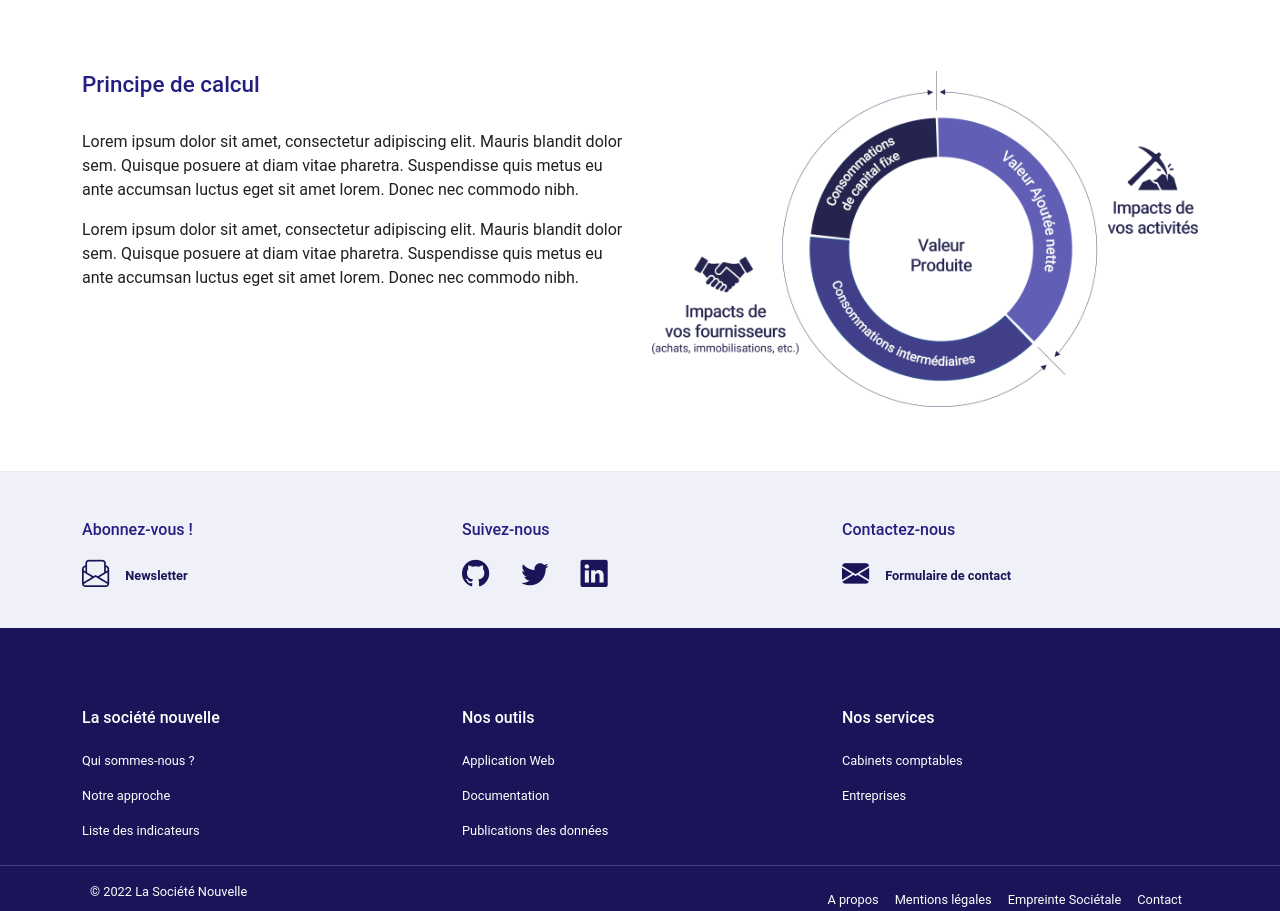
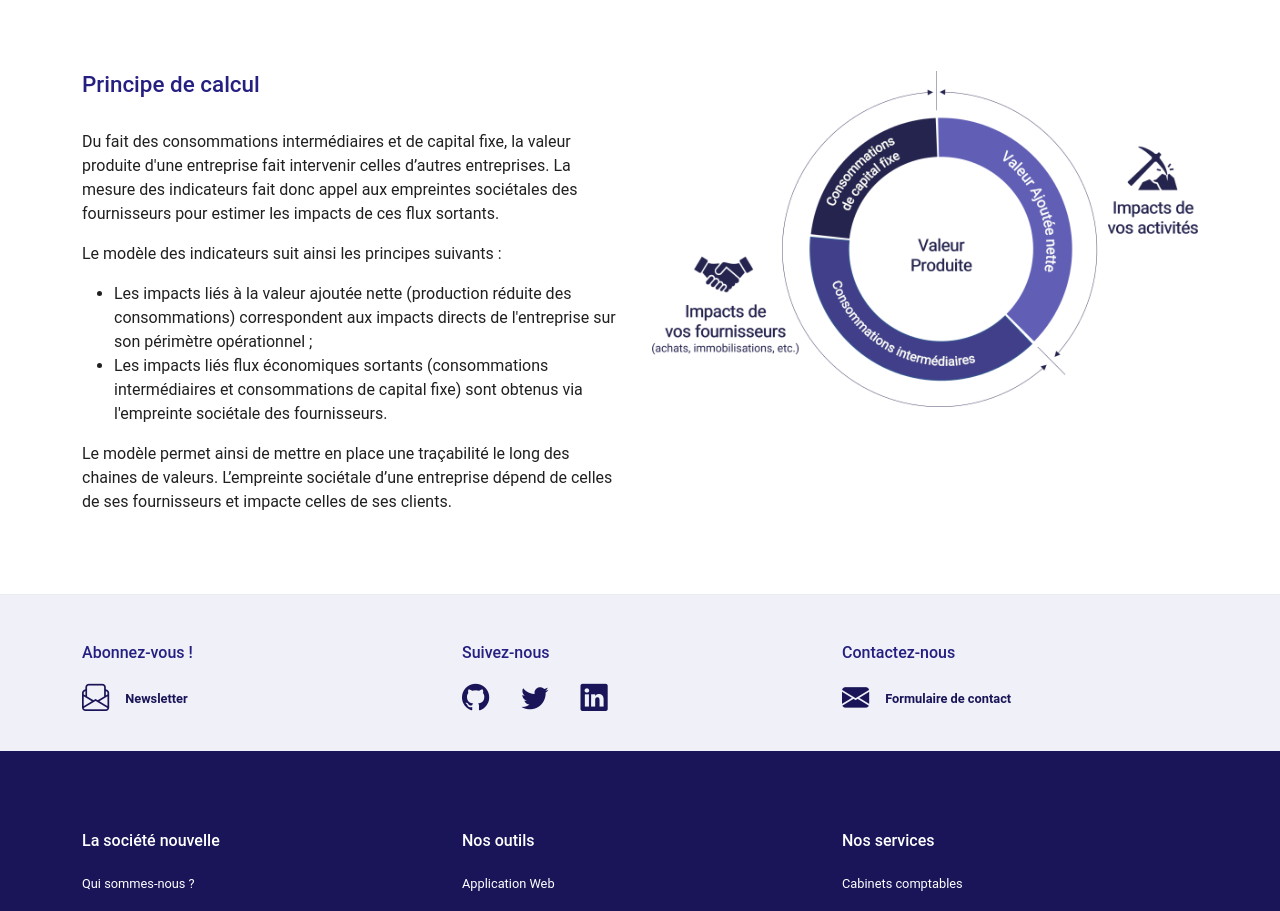
Before and after one commit to La-Societe-Nouvelle/LaSocieteNouvelle-Website, a Next.js app: page /entreprises in a window 1280 px wide. Shown: the part 1700-2611 px from the top of the page. Built offline with nearby package versions, Linux system fonts and the light colour scheme.

Commit message:
Add content page entreprises

```diff
--- a/src/pages/entreprises.js
+++ b/src/pages/entreprises.js
@@ -93,14 +93,20 @@ const Entreprises = () => {
             <Col>
               <h3> Principe de calcul</h3>
               <p>
-              Lorem ipsum dolor sit amet, consectetur adipiscing elit.
-              Mauris blandit dolor sem. Quisque posuere at diam vitae pharetra.
-              Suspendisse quis metus eu ante accumsan luctus eget sit amet lorem. Donec nec commodo nibh.
+                Du fait des consommations intermédiaires et de capital fixe, la valeur produite d'une entreprise
+                fait intervenir celles d’autres entreprises. La mesure des indicateurs fait donc appel aux empreintes
+                sociétales des fournisseurs pour estimer les impacts de ces flux sortants.
               </p>
               <p>
-              Lorem ipsum dolor sit amet, consectetur adipiscing elit.
-              Mauris blandit dolor sem. Quisque posuere at diam vitae pharetra.
-              Suspendisse quis metus eu ante accumsan luctus eget sit amet lorem. Donec nec commodo nibh.
+                Le modèle des indicateurs suit ainsi les principes suivants :
+              </p>
+              <ul>
+                <li>Les impacts liés à la valeur ajoutée nette (production réduite des consommations) correspondent aux impacts directs de l'entreprise sur son périmètre opérationnel ;</li>
+                <li>Les impacts liés flux économiques sortants (consommations intermédiaires et consommations de capital fixe) sont obtenus via l'empreinte sociétale des fournisseurs.</li>
+              </ul>
+              <p>
+                Le modèle permet ainsi de mettre en place une traçabilité le long des chaines de valeurs. L’empreinte sociétale d’une entreprise dépend de celles de ses
+                fournisseurs et impacte celles de ses clients.
               </p>
             </Col>
             <Col>
```
